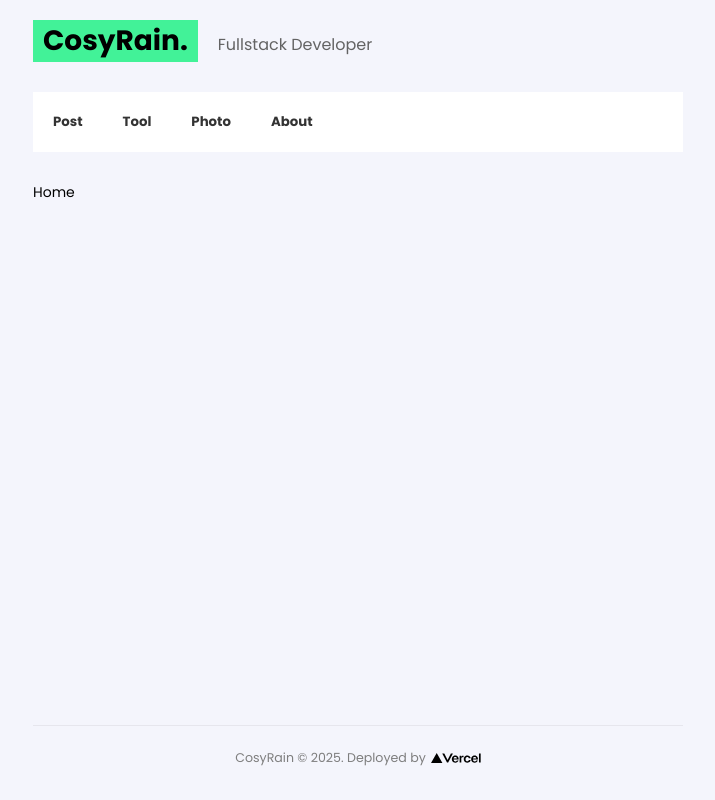
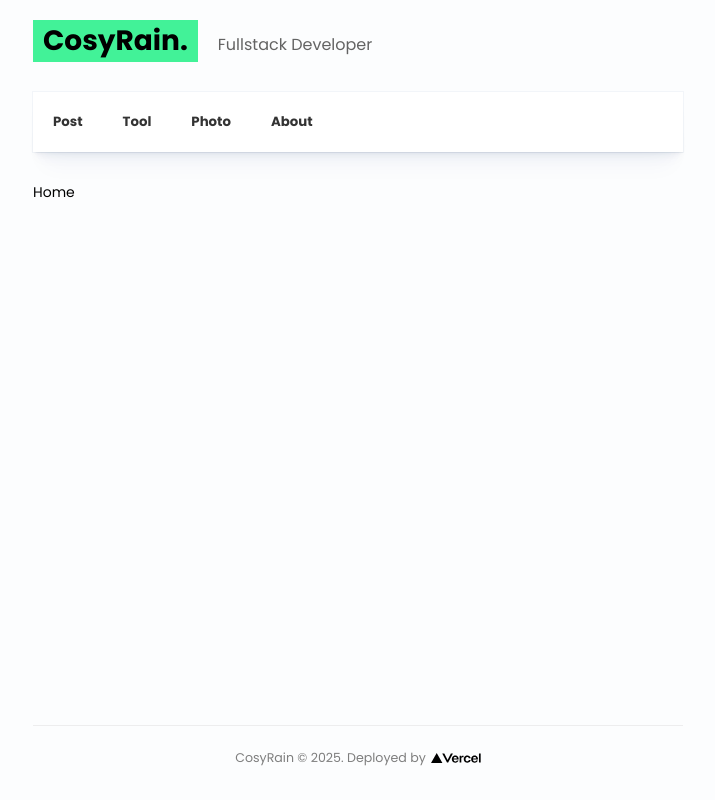
Before and after one commit to wjjwkwindy/cosyrain., a Vue app: page / in a window 1280 px wide. Shown: the whole page, without its empty margins (282-997 px from the left). Built offline with nearby package versions, Linux system fonts and the light colour scheme; some icons are missing.

Commit message:
feat: 优化全局背景色、卡片阴影

```diff
--- a/src/components/Header.vue
+++ b/src/components/Header.vue
@@ -58,6 +58,12 @@ import { IconSun, IconSearch } from '@arco-design/web-vue/es/icon';
   display: flex;
   justify-content: space-between;
   background: #fff;
+  box-shadow: rgba(14, 63, 126, 0.04) 0px 0px 0px 1px,
+    rgba(42, 51, 69, 0.04) 0px 1px 1px -0.5px,
+    rgba(42, 51, 70, 0.04) 0px 3px 3px -1.5px,
+    rgba(42, 51, 70, 0.04) 0px 6px 6px -3px,
+    rgba(14, 63, 126, 0.04) 0px 12px 12px -6px,
+    rgba(14, 63, 126, 0.04) 0px 24px 24px -12px;
   padding: 20px;
 }
 
--- a/src/styles/style.css
+++ b/src/styles/style.css
@@ -1,6 +1,6 @@
 body {
   font-family: 'Poppins', sans-serif;
-  background: #f4f5fc;
+  background: #fcfdfe;
 }
 
 #app {
```
